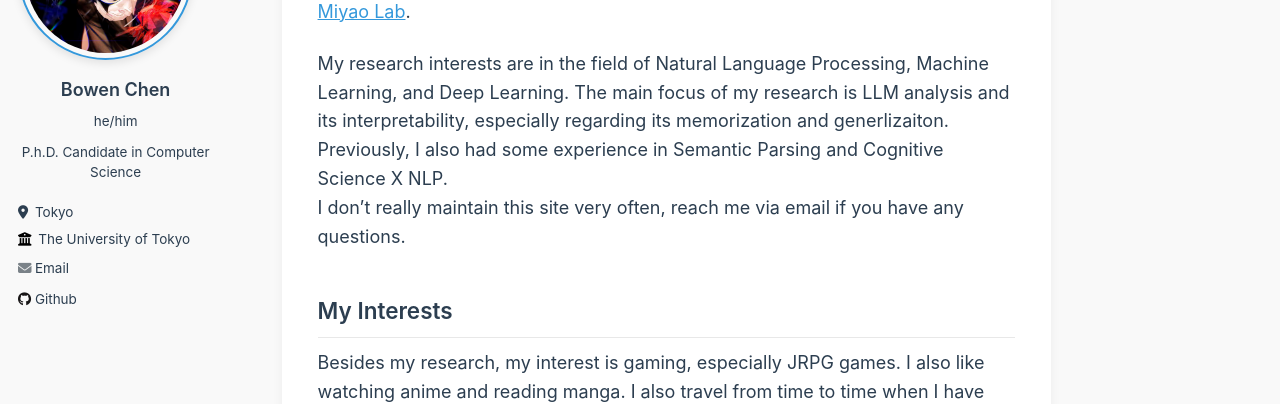
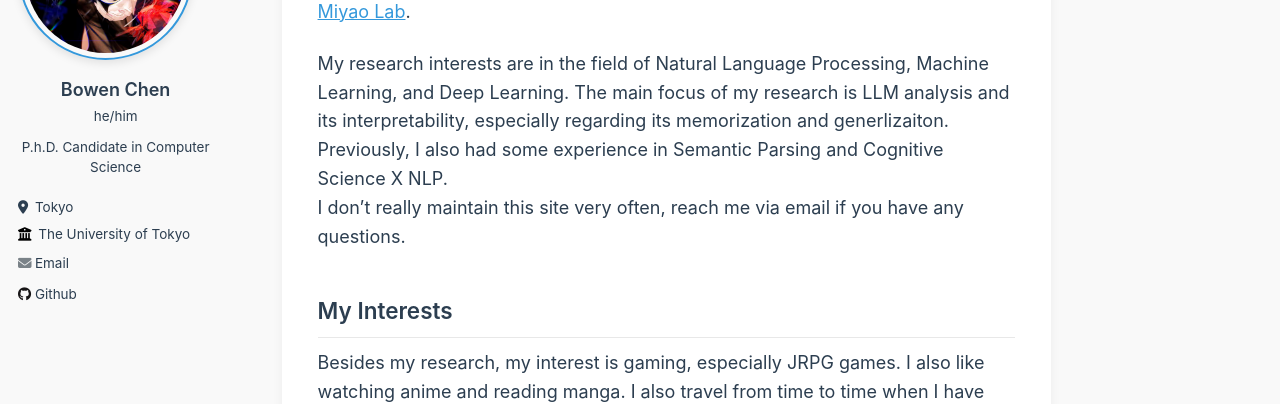
Before and after one commit to PosoSAgapo/PosoSAgapo.github.io, a Jekyll site: the page built from _pages/about.md, in a window 1280 px wide. Shown: the part 201-605 px from the top of the page. Built offline with Jekyll 4.4.1, drawn with Linux system fonts in a browser that asks for light colours.

Commit message:
update page

```diff
--- a/_sass/_sidebar.scss
+++ b/_sass/_sidebar.scss
@@ -75,7 +75,7 @@
 
 .author__avatar {
   display: table-cell;
-  vertical-align: top;
+  vertical-align: middle;
   width: 36px;
   // set width only, for non-square avatars
   // height: 36px;
@@ -108,7 +108,7 @@
   vertical-align: middle;
   padding-left: 15px;
   padding-right: 25px;
-  line-height: 1.3;
+  line-height: 1.5;
 
   @include breakpoint($large) {
     display: block;
@@ -121,8 +121,9 @@
 
 .author__name {
   margin: 0;
-  margin-bottom: 4px;
+  margin-bottom: 5px;
   font-weight: 600;
+  font-size: $type-size-5;
   color: $text-color;
 
   @include breakpoint($large) {
@@ -135,25 +136,22 @@
   font-size: $type-size-5;
 }
 
-.sidebar .author__desktop {
-  display: none;
-  @media screen and (min-width: 1024px) {
-    display: block;
-  }
-}
-
 .author__pronouns {
   margin: 0;
-  margin-bottom: 4px;
+  margin-bottom: 5px;
+  font-size: $type-size-6;
+  color: $text-color;
 
   @include breakpoint($large) {
-    margin-top: 10px;
+    margin-top: 5px;
     margin-bottom: 10px;
   }
 }
 
 .author__bio {
   margin: 0;
+  font-size: $type-size-6;
+  line-height: 1.5;
 
   @include breakpoint($large) {
     margin-top: 10px;
```
